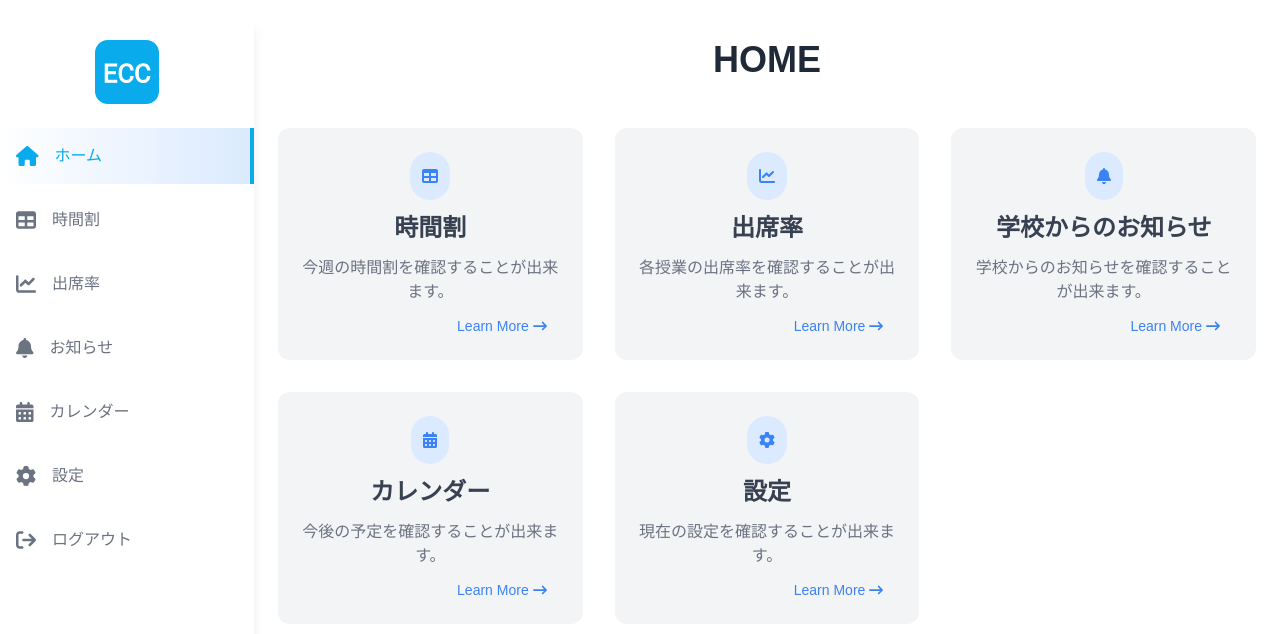
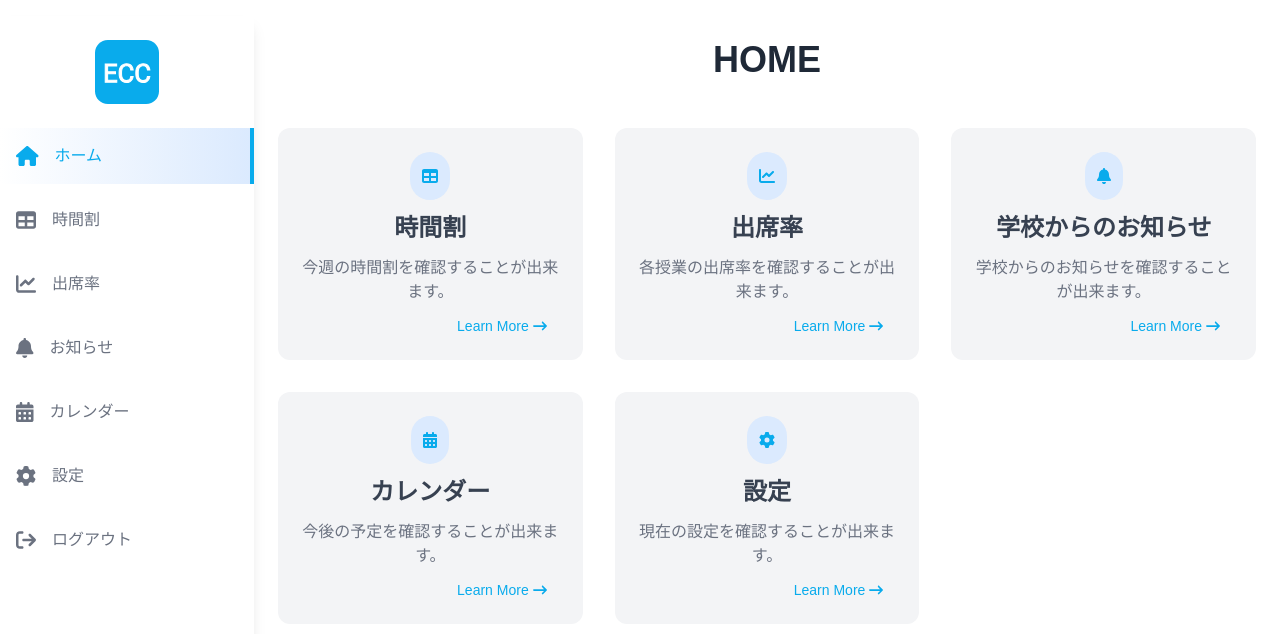
Before and after one commit to ecc-proken/eccSchoolApp-web, a React (Create React App) app: page / in a window 1280 px wide. Shown: the top 634 px of the page. Built offline with nearby package versions, Linux system fonts and the light colour scheme.

Commit message:
update: accent color を適応した

```diff
--- a/src/components/molecules/FormButton.tsx
+++ b/src/components/molecules/FormButton.tsx
@@ -8,7 +8,7 @@ const FormButton: VFC<Props> = ({ type, children }) => {
   return (
     <button
       type={type || 'button'}
-      className='w-full px-4 py-2 tracking-wide text-white transition-colors duration-200 transform bg-blue-500 rounded-md hover:bg-blue-400 focus:outline-none focus:bg-blue-400 focus:ring focus:ring-blue-300 focus:ring-opacity-50'
+      className='w-full px-4 py-2 tracking-wide text-white transition-colors duration-200 transform bg-accent rounded-md hover:bg-blue-400 focus:outline-none focus:bg-accent focus:ring focus:ring-blue-300 focus:ring-opacity-50'
     >
       {children}
     </button>
--- a/src/components/molecules/FormInput.tsx
+++ b/src/components/molecules/FormInput.tsx
@@ -18,7 +18,7 @@ const FormInput: VFC<Props> = ({ type, id, placeholder, name, children }) => {
         name={name}
         id={id}
         placeholder={placeholder}
-        className='block w-full px-4 py-2 mt-2 text-gray-700 placeholder-gray-400 bg-white border border-gray-200 rounded-md focus:ring-blue-400 focus:outline-none focus:ring focus:ring-opacity-40'
+        className='block w-full px-4 py-2 mt-2 text-gray-700 placeholder-gray-400 bg-white border border-gray-200 rounded-md focus:ring-accent focus:outline-none focus:ring focus:ring-opacity-40'
       />
     </div>
   );
--- a/src/components/organisms/HomeItem.tsx
+++ b/src/components/organisms/HomeItem.tsx
@@ -16,14 +16,14 @@ const HomeItem: VFC<Props> = ({ icon, title, path, children }) => {
       to={path}
       className='flex flex-col items-center p-6 space-y-3 text-center bg-gray-100 rounded-xl duration-300 hover:shadow-lg hover:cursor-pointer'
     >
-      <span className='block p-3 text-blue-500 bg-blue-100 rounded-full'>
+      <span className='block p-3 text-accent bg-blue-100 rounded-full'>
         <FontAwesomeIcon icon={icon} className='w-6 h-6 block' />
       </span>
       <h1 className='text-2xl font-semibold text-gray-700 capitalize'>
         {title}
       </h1>
       <p className='text-gray-500'>{children}</p>
-      <div className='ml-auto pr-4 w-fit -mx-1 text-sm text-blue-500 capitalize transition-colors duration-200 transform hover:underline hover:text-blue-600'>
+      <div className='ml-auto pr-4 w-fit -mx-1 text-sm text-accent capitalize transition-colors duration-200 transform hover:underline hover:text-accent'>
         <span className='mx-1'>Learn More</span>
         <FontAwesomeIcon icon={faLongArrowRight} />
       </div>
--- a/src/components/template/Layout.tsx
+++ b/src/components/template/Layout.tsx
@@ -34,7 +34,7 @@ const Layout: VFC<Props> = ({ pageTitle, children }) => {
             <NavItem icon={faCog} title='設定' path='/' />
             {/* ログアウト */}
             <button
-              className='w-full uppercase text-gray-500 flex items-center p-4 my-2 transition-colors duration-200 justify-start hover:text-blue-500 hover:bg-gray-100'
+              className='w-full uppercase text-gray-500 flex items-center p-4 my-2 transition-colors duration-200 justify-start hover:text-accent hover:bg-gray-100'
               type='button'
             >
               <FontAwesomeIcon icon={faSignOut} className='text-xl' />
```
